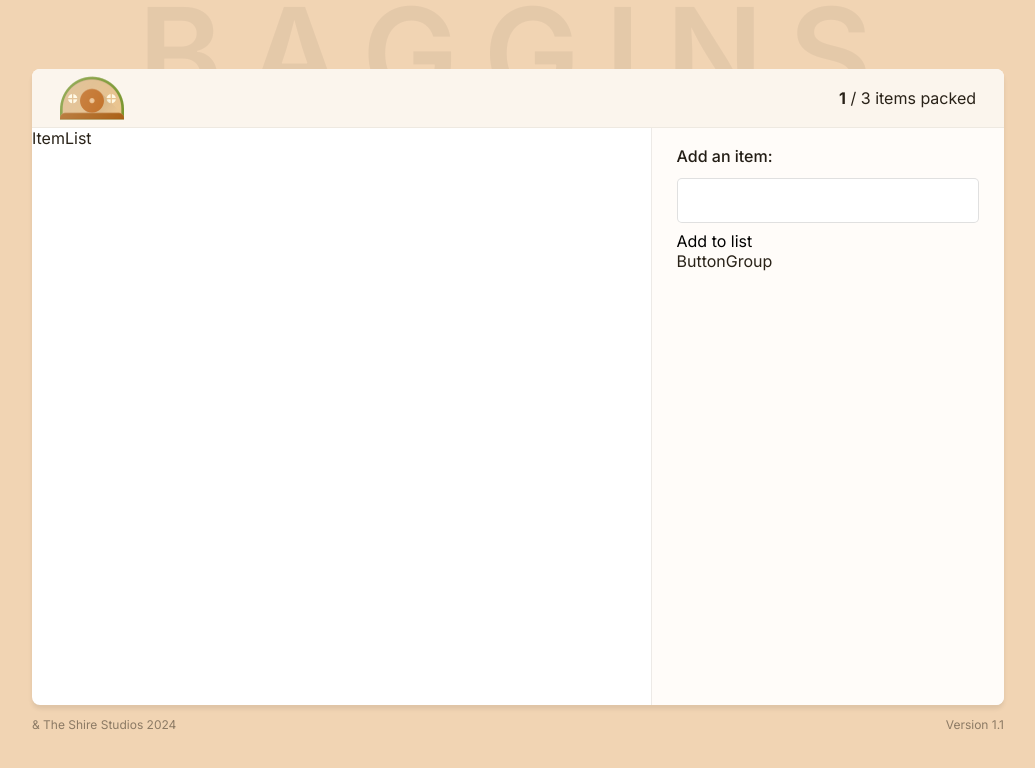
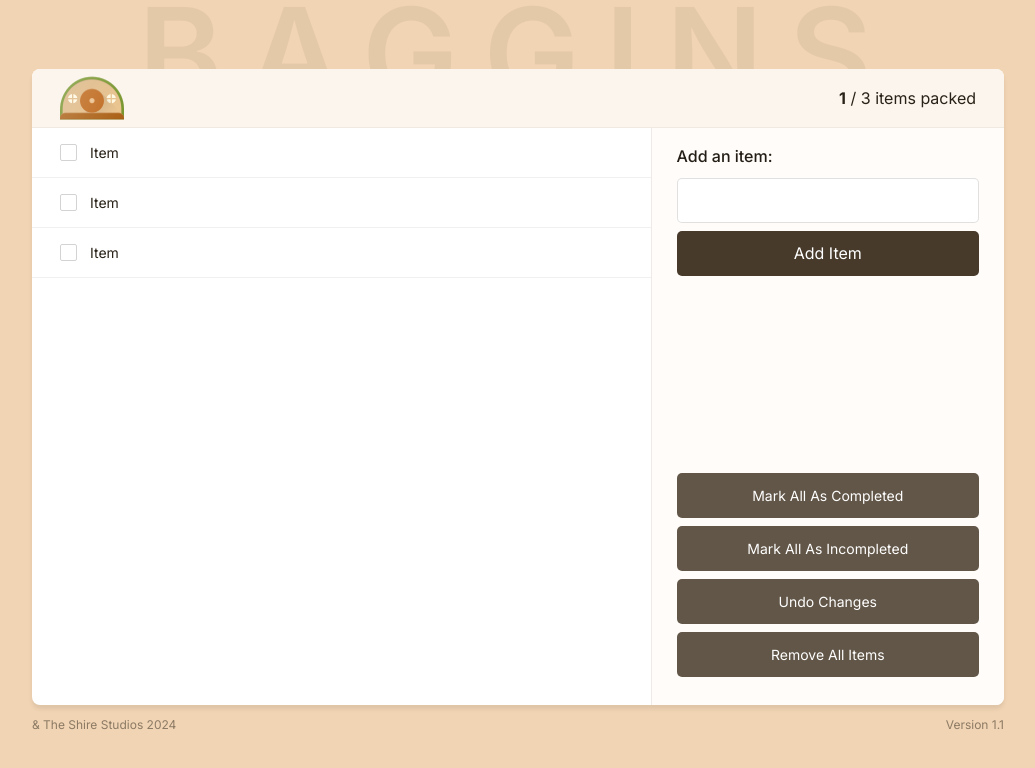
Before and after one commit to Polynomial-B/baggins, a React (Vite) app: page / in a window 1280 px wide. Shown: the top 768 px of the page, without its empty margins (122-1157 px from the left). Built offline with nearby package versions, Linux system fonts and the light colour scheme.

Commit message:
elements updated

```diff
--- a/src/components/AddItemForm.tsx
+++ b/src/components/AddItemForm.tsx
@@ -1,9 +1,11 @@
+import Button from "./Button";
+
 export default function AddItemForm() {
 	return (
 		<form>
 			<h2>Add an item:</h2>
 			<input type="text" />
-			<button>Add to list</button>
+			<Button>Add Item</Button>
 		</form>
 	);
 }
--- a/src/components/ButtonGroup.tsx
+++ b/src/components/ButtonGroup.tsx
@@ -1,3 +1,21 @@
+import Button from "./Button";
+
+const secondaryButtons = [
+	"Mark All As Completed",
+	"Mark All As Incompleted",
+	"Undo Changes",
+	"Remove All Items",
+];
 export default function ButtonGroup() {
-	return <div>ButtonGroup</div>;
+	return (
+		<section className="button-group">
+			{secondaryButtons.map((item) => {
+				return (
+					<Button key={item} type="secondary">
+						{item}
+					</Button>
+				);
+			})}
+		</section>
+	);
 }
--- a/src/components/ItemList.tsx
+++ b/src/components/ItemList.tsx
@@ -1,3 +1,20 @@
 export default function ItemList() {
-	return <div>ItemList</div>;
+	return (
+		<ul>
+			<Item item="Item" />
+			<Item item="Item" />
+			<Item item="Item" />
+		</ul>
+	);
 }
+
+function Item({ item }: { item: string }): React.JSX.Element {
+	return (
+		<li className="item">
+			<label>
+				<input type="checkbox"></input>
+				{item}
+			</label>
+		</li>
+	);
+}
--- a/src/index.css
+++ b/src/index.css
@@ -215,7 +215,7 @@ form > input::placeholder {
 	font-style: italic;
 }
 
-.btn {
+.button {
 	height: 45px;
 	width: 100%;
 	border: none;
@@ -230,11 +230,11 @@ form > input::placeholder {
 	transition: all 0.2s;
 }
 
-.btn:hover {
+.button:hover {
 	background-color: #322618;
 }
 
-.btn--secondary {
+.button--secondary {
 	opacity: 0.85;
 	font-size: 14px;
 }
```
